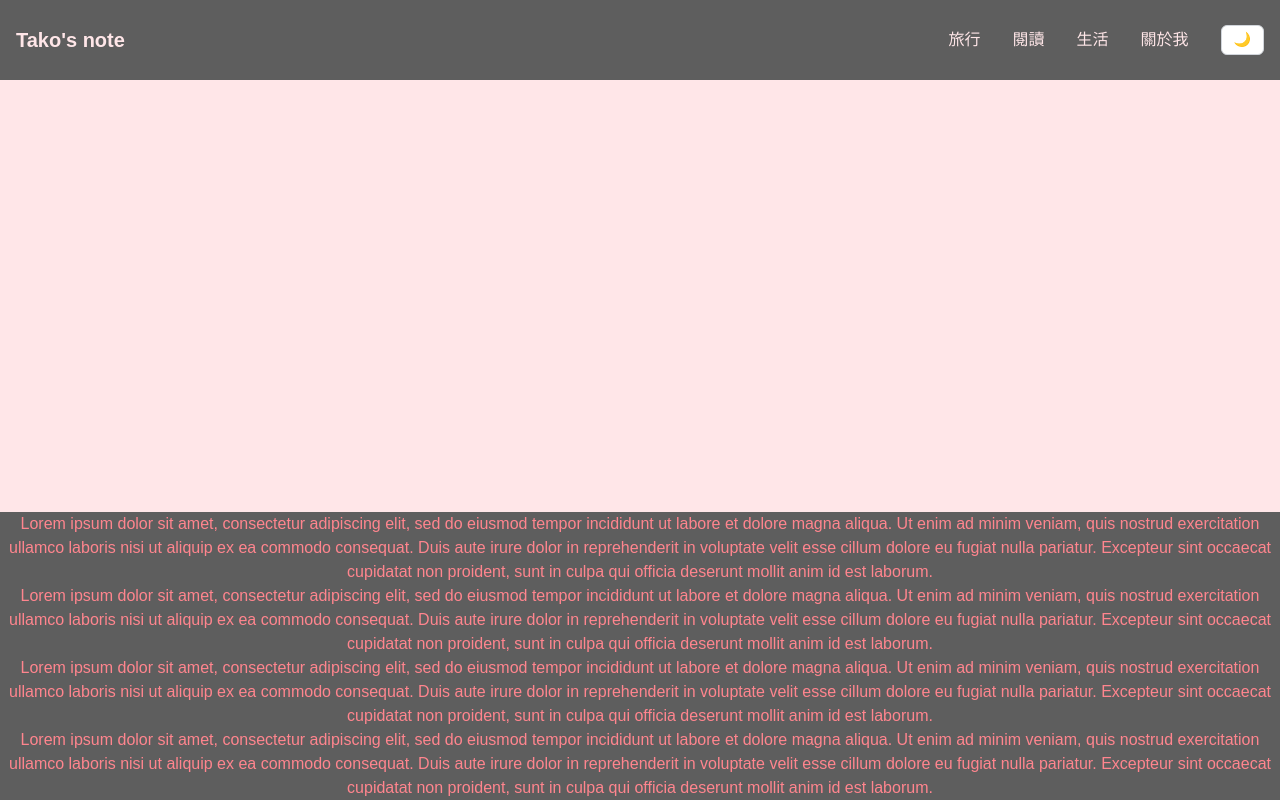
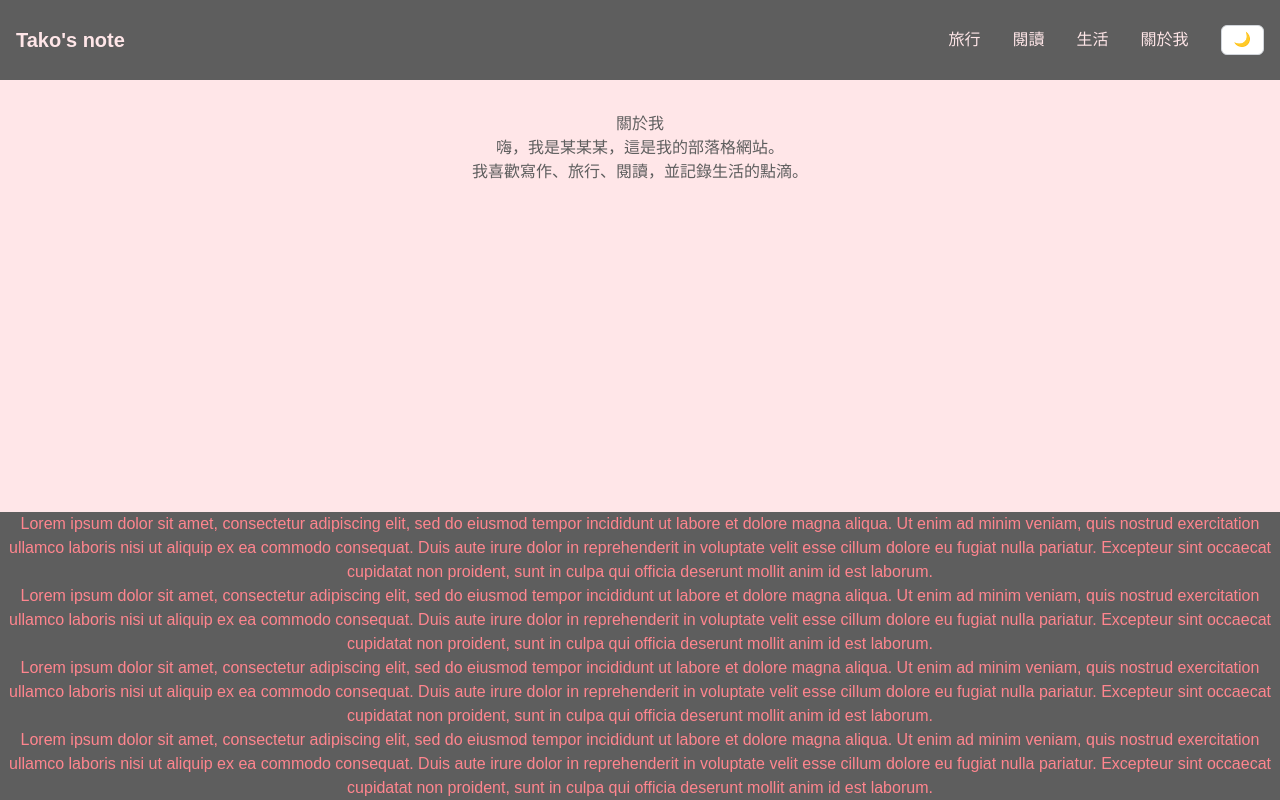
Before and after one commit to Jenny-jw/mern-blog, a React (Vite) app in the folder frontend/vite_blog/: page /aboutMe in a window 1280 px wide. Built offline with nearby package versions, Linux system fonts and the light colour scheme; a web font is replaced by a local one.

Commit message:
Add aboutMe page and its route

```diff
--- a/frontend/vite_blog/src/App.jsx
+++ b/frontend/vite_blog/src/App.jsx
@@ -5,7 +5,9 @@ import Posts from "./pages/Posts.jsx";
 import Navbar from "./components/Navbar.jsx";
 import Footer from "./components/Footer.jsx";
 import SinglePost from "./pages/SinglePost.jsx";
+import NewPost from "./pages/NewPost.jsx";
 import "./App.css";
+import AboutMe from "./pages/AboutMe.jsx";
 
 const App = () => {
   return (
@@ -17,8 +19,10 @@ const App = () => {
       <main className="flex-grow w-full max-w-screen-xl mx-auto px-4">
         <Routes>
           <Route path="/" element={<Home />} />
+          <Route path="/aboutMe" element={<AboutMe />} />
           <Route path="/posts" element={<Posts />} />
           <Route path="/posts/:id" element={<SinglePost />} />
+          <Route path="/new" element={<NewPost />} />
         </Routes>
       </main>
 
--- a/frontend/vite_blog/src/components/Navbar.jsx
+++ b/frontend/vite_blog/src/components/Navbar.jsx
@@ -80,7 +80,7 @@ const Navbar = () => {
             生活
           </Link>
           <Link
-            to="/posts?tag=aboutMe"
+            to="/aboutMe"
             onClick={(e) => {
               e.stopPropagation();
               setIsMenuOpen(false);
@@ -122,7 +122,7 @@ const Navbar = () => {
           生活
         </Link>
         <Link
-          to="/posts?tag=aboutMe"
+          to="/aboutMe"
           onClick={(e) => {
             e.stopPropagation();
             setIsMenuOpen(false);
--- /dev/null
+++ b/frontend/vite_blog/src/pages/AboutMe.jsx
@@ -0,0 +1,11 @@
+const AboutMe = () => {
+  return (
+    <div className="prose dark:prose-invert max-w-screen-md mx-auto px-4 py-8">
+      <h1>關於我</h1>
+      <p>嗨，我是某某某，這是我的部落格網站。</p>
+      <p>我喜歡寫作、旅行、閱讀，並記錄生活的點滴。</p>
+    </div>
+  );
+};
+
+export default AboutMe;
```
